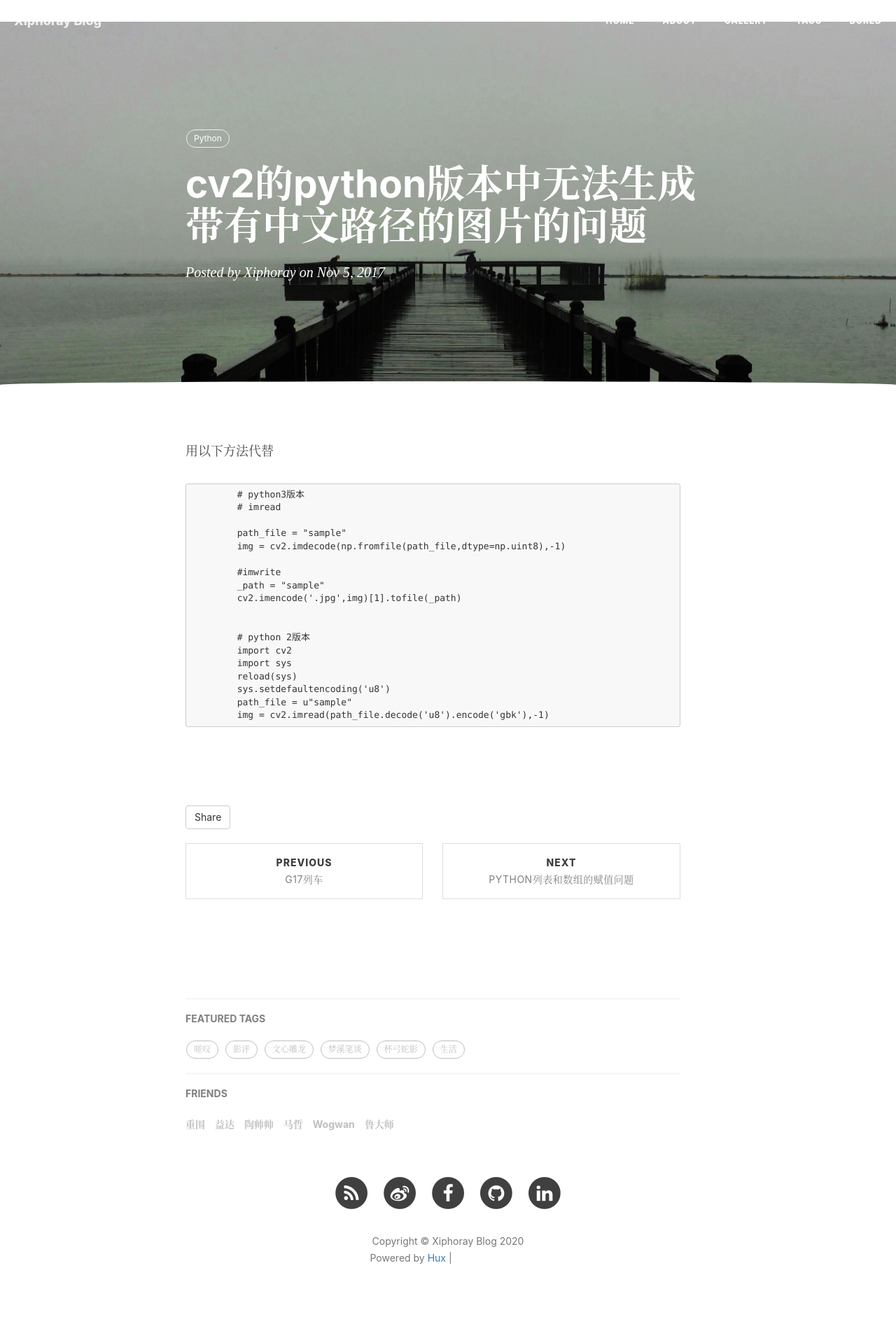
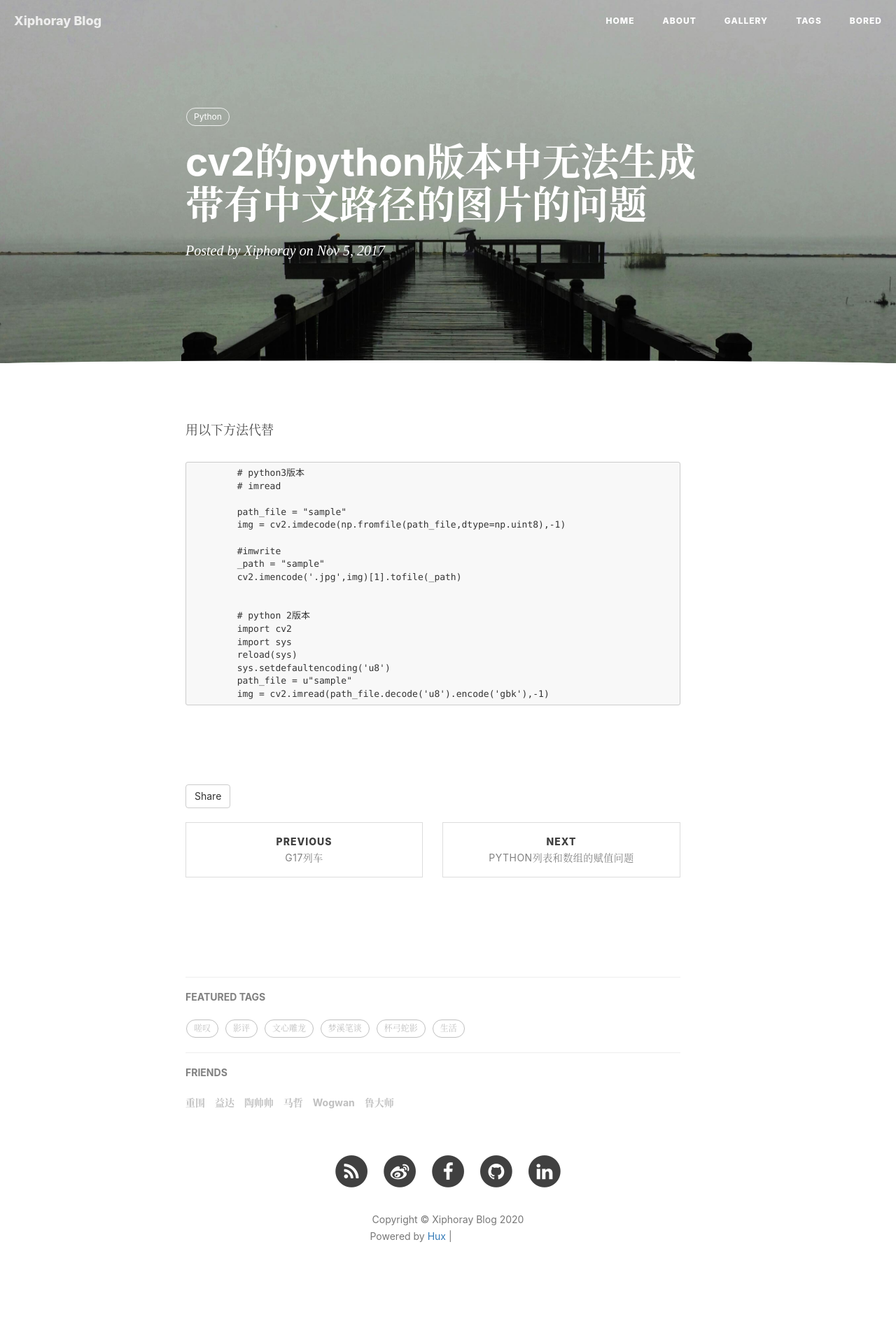
Before and after one commit to Xiphoray/Xiphoray.github.io, a Jekyll site: the page built from _posts/2017-11-05-Python.md, in a window 1280 px wide. Shown: the whole page at 70% size. Built offline with Jekyll 4.4.1, drawn with Linux system fonts in a browser that asks for light colours; nearby versions of some CDN libraries; comment, search, counter and statistics services are not loaded; after the commit the page ends 1875 px from its top, so only the background shows below that; grey boxes are pictures that could not be loaded.

Commit message:
fix layout

```diff
--- a/_layouts/post.html
+++ b/_layouts/post.html
@@ -4,7 +4,7 @@ layout: default
 
 <!-- Image to hack wechat -->
 <!-- <img src="/img/icon_wechat.png" width="0" height="0"> -->
-<img src="{{ site.baseurl }}/{% if page.header-img %}{{ page.header-img }}{% else %}{{ site.header-img }}{% endif %}" width="0" height="0">
+<!--<img src="{{ site.baseurl }}/{% if page.header-img %}{{ page.header-img }}{% else %}{{ site.header-img }}{% endif %}" width="0" height="0">-->
 
 <!-- Post Header -->
 <style type="text/css">
```
